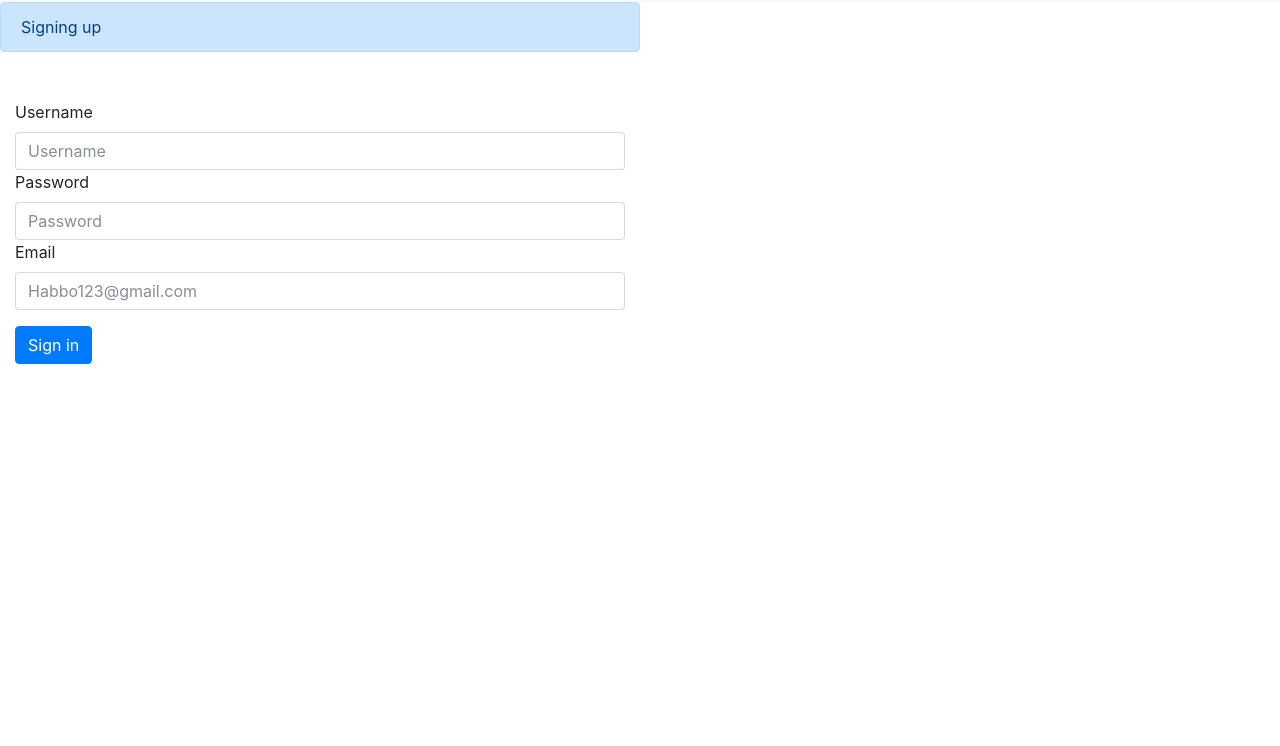
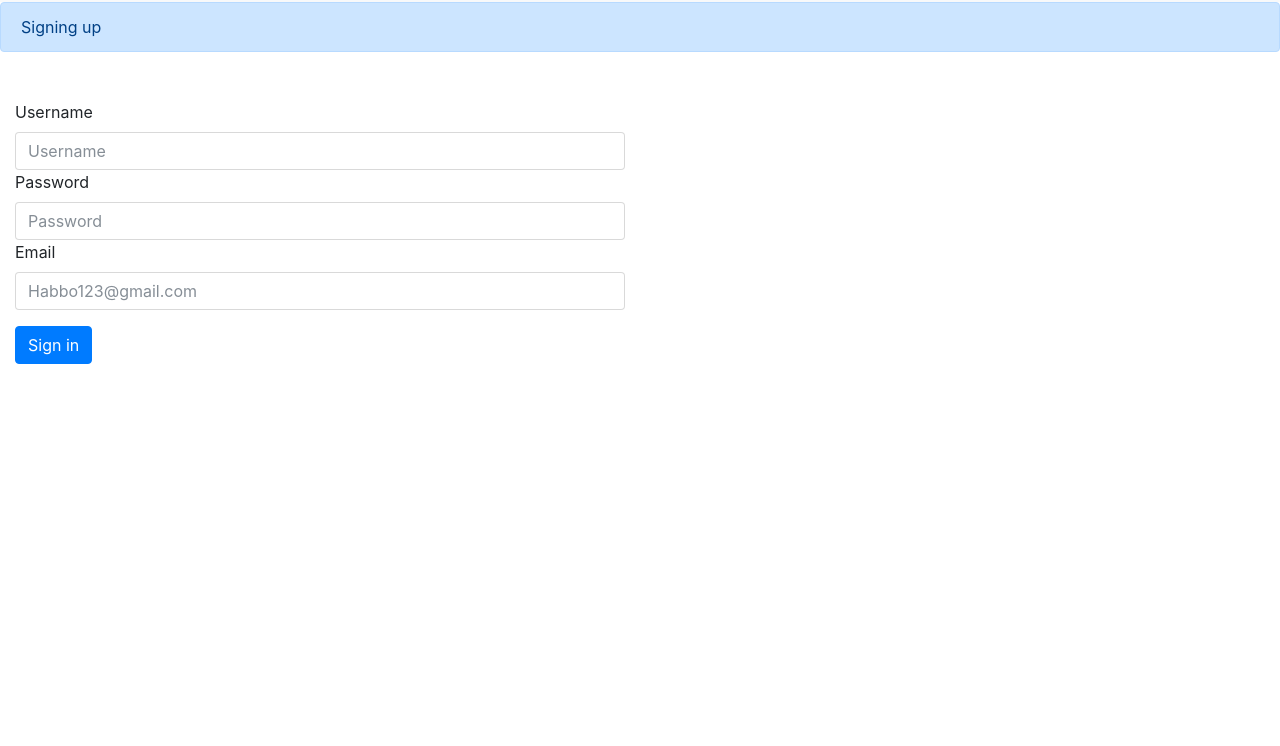
Before and after one commit to BrandonRamlan/Habbo, a plain HTML site: page inlog.html in a window 1280 px wide. Shown: the part 54-800 px from the top of the page. Drawn offline with nearby package versions, Linux system fonts and the light colour scheme; files that its build step writes are made by us from their sources.

Commit message:
Update inlog.html

```diff
--- a/inlog.html
+++ b/inlog.html
@@ -60,7 +60,7 @@
 
     <body>
 
-  <div class="alert alert-primary col-md-6" role="alert">
+  <div class="alert alert-primary" role="alert">
     Signing up
   </div>
     <form class="mt-lg-5">
```
